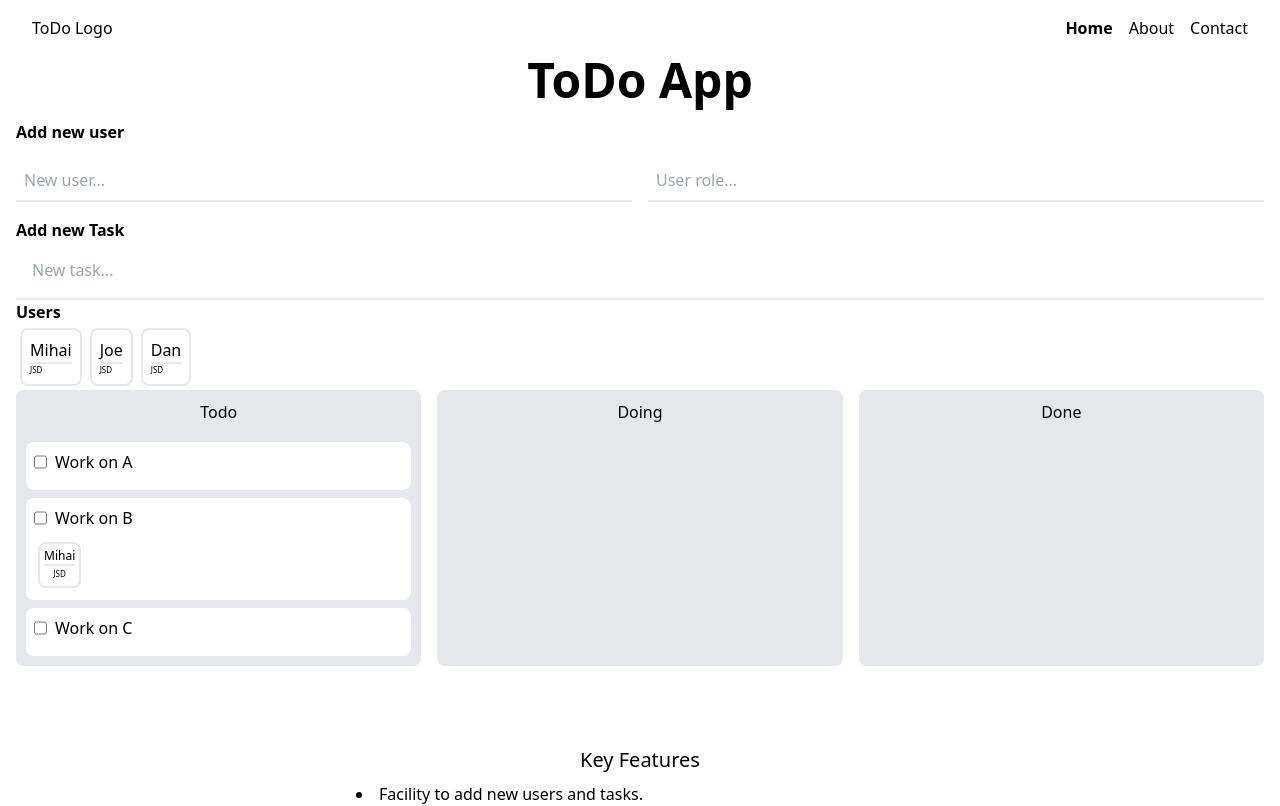
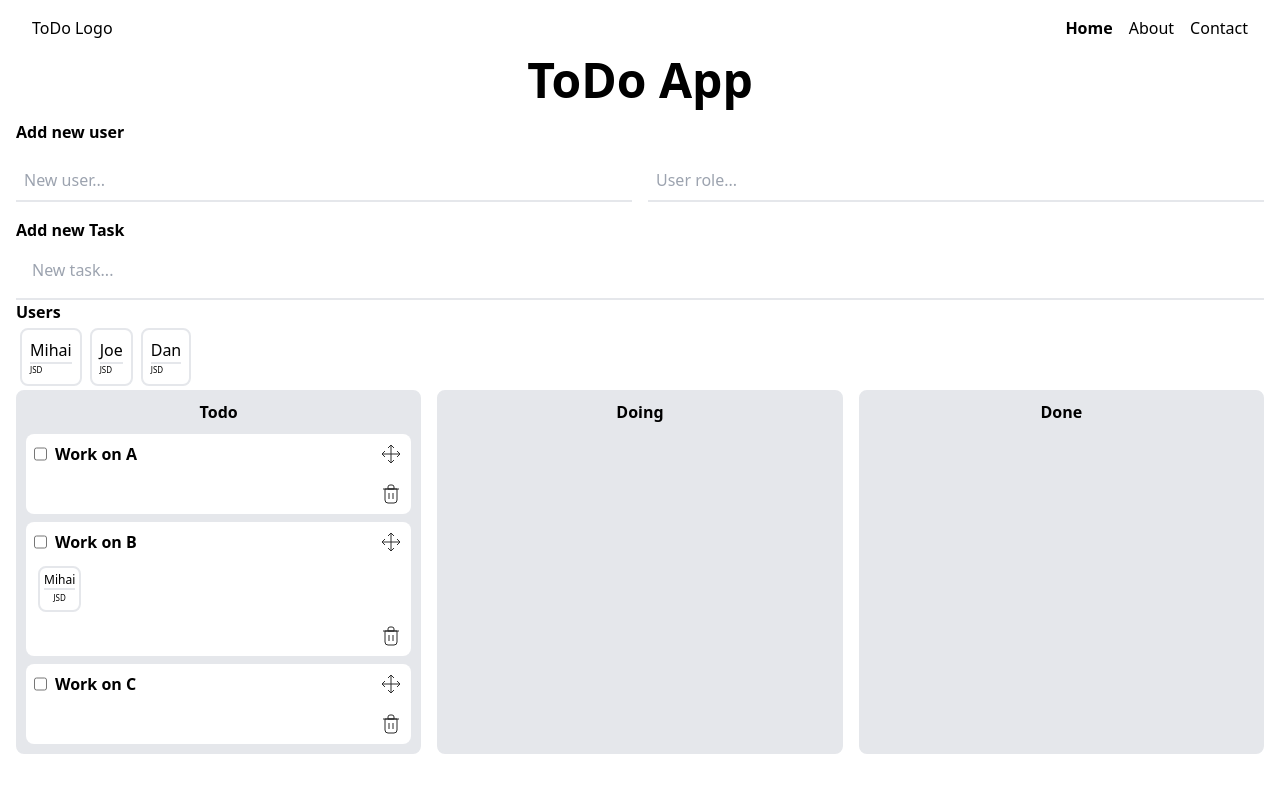
Before and after one commit to mihaicc30/todo, a Vue app: page /app in a window 1280 px wide. Shown: the top 806 px of the page. Built offline with nearby package versions, Linux system fonts and the light colour scheme.

Commit message:
added function handleDeleteTask

```diff
--- a/src/components/ToDoList.vue
+++ b/src/components/ToDoList.vue
@@ -11,6 +11,7 @@ const {
   clearHoveredElement,
   dropHandler,
   removeUser,
+  handleDeleteTask
 } = defineProps([
   "listType",
   "todo",
@@ -23,12 +24,12 @@ const {
   "clearHoveredElement",
   "dropHandler",
   "removeUser",
+  "handleDeleteTask"
 ]);
 
 import { ref } from "vue";
 
 let showRemoveButton = ref(false);
-
 </script>
 
 <template>
@@ -40,14 +41,17 @@ let showRemoveButton = ref(false);
     class="flex flex-col gap-2 border-2 p-2 rounded-lg bg-gray-200"
     id="todo"
   >
-    <p class="text-center mb-2 border-b-2 capitalize">{{ listType }}</p>
+    <p class="text-center border-b-2 capitalize font-[600]">{{ listType }}</p>
     <!-- LIST OF TASKS -->
-    <div v-for="task in todo" class="flex flex-col gap-2 p-2 bg-white rounded-lg">
+    <div
+      v-for="task in todo"
+      class="flex flex-col gap-2 p-2 bg-white rounded-lg"
+    >
       <div
         draggable="true"
         @dragstart="startDraggingTask(task)"
         @dragend="stopDraggingTask"
-        class="flex flex-nowrap gap-2 w-full"
+        class="flex flex-nowrap gap-2 w-full cursor-pointer"
         :class="{ 'line-through': task.completed }"
         @click="task.completed = !task.completed"
         @dragenter="logHoveredElement(task.taskName, listType)"
@@ -56,7 +60,23 @@ let showRemoveButton = ref(false);
         @dragleave="clearHoveredElement"
       >
         <input type="checkbox" v-model="task.completed" />
-        <p class="flex-1 cursor-pointer">{{ task.taskName }}</p>
+        <p class="flex-1 font-[600]">{{ task.taskName }}</p>
+        <span>
+          <svg
+            class="size-6"
+            xmlns="http://www.w3.org/2000/svg"
+            fill="none"
+            viewBox="0 0 24 24"
+          >
+            <path
+              stroke="#2e2e2e"
+              strokeLinecap="round"
+              strokeLinejoin="round"
+              strokeWidth="{0.744}"
+              d="M12 3v18m0-18L9 6m3-3 3 3m-3 15 3-3m-3 3-3-3m-6-6h18M3 12l3 3m-3-3 3-3m15 3-3-3m3 3-3 3"
+            />
+          </svg>
+        </span>
       </div>
       <div
         @dragenter="logHoveredElement(task.taskName, listType)"
@@ -94,6 +114,20 @@ let showRemoveButton = ref(false);
           </button>
         </div>
       </div>
+      <div class="flex justify-end">
+        <svg @click="handleDeleteTask(task.taskName, task.list)" class="size-6 cursor-pointer" xmlns="http://www.w3.org/2000/svg" fill="none" viewBox="0 0 24 24">
+          <g
+            stroke="#292929"
+            strokeLinecap="round"
+            strokeLinejoin="round"
+            strokeWidth="{0.912}"
+          >
+            <path
+              d="M10 11v6M14 11v6M4 7h16M6 7h12v11a3 3 0 0 1-3 3H9a3 3 0 0 1-3-3V7ZM9 5a2 2 0 0 1 2-2h2a2 2 0 0 1 2 2v2H9V5Z"
+            />
+          </g>
+        </svg>
+      </div>
     </div>
   </div>
 </template>
--- a/src/pages/ToDoApp.vue
+++ b/src/pages/ToDoApp.vue
@@ -95,6 +95,38 @@ const removeUser = (userToRemove, fromList, taskName) => {
             return tasky;
           }
         });
+      }
+      break;
+
+    default:
+      break;
+  }
+};
+
+const handleDeleteTask = (taskDescription, taskList) => {
+  switch (taskList) {
+    case "todo":
+      const todoIndex = jobs.todo.findIndex(
+        (task) => task.taskName === taskDescription
+      );
+      if (todoIndex !== -1) {
+        jobs.todo.splice(todoIndex, 1);
+      }
+      break;
+    case "doing":
+      const doingIndex = jobs.doing.findIndex(
+        (task) => task.taskName === taskDescription
+      );
+      if (doingIndex !== -1) {
+        jobs.doing.splice(doingIndex, 1);
+      }
+      break;
+    case "done":
+      const doneIndex = jobs.done.findIndex(
+        (task) => task.taskName === taskDescription
+      );
+      if (doneIndex !== -1) {
+        jobs.done.splice(doneIndex, 1);
       }
       break;
 
@@ -306,6 +338,7 @@ const addTaskToGroup = (list, task) => {
       :dropTaskHandler="dropTaskHandler"
       :logHoveredElement="logHoveredElement"
       :clearHoveredElement="clearHoveredElement"
+      :handleDeleteTask="handleDeleteTask"
       :dropHandler="dropHandler"
       :removeUser="removeUser"
     />
@@ -320,6 +353,7 @@ const addTaskToGroup = (list, task) => {
       :dropTaskHandler="dropTaskHandler"
       :logHoveredElement="logHoveredElement"
       :clearHoveredElement="clearHoveredElement"
+      :handleDeleteTask="handleDeleteTask"
       :dropHandler="dropHandler"
       :removeUser="removeUser"
     />
@@ -334,6 +368,7 @@ const addTaskToGroup = (list, task) => {
       :dropTaskHandler="dropTaskHandler"
       :logHoveredElement="logHoveredElement"
       :clearHoveredElement="clearHoveredElement"
+      :handleDeleteTask="handleDeleteTask"
       :dropHandler="dropHandler"
       :removeUser="removeUser"
     />
```
